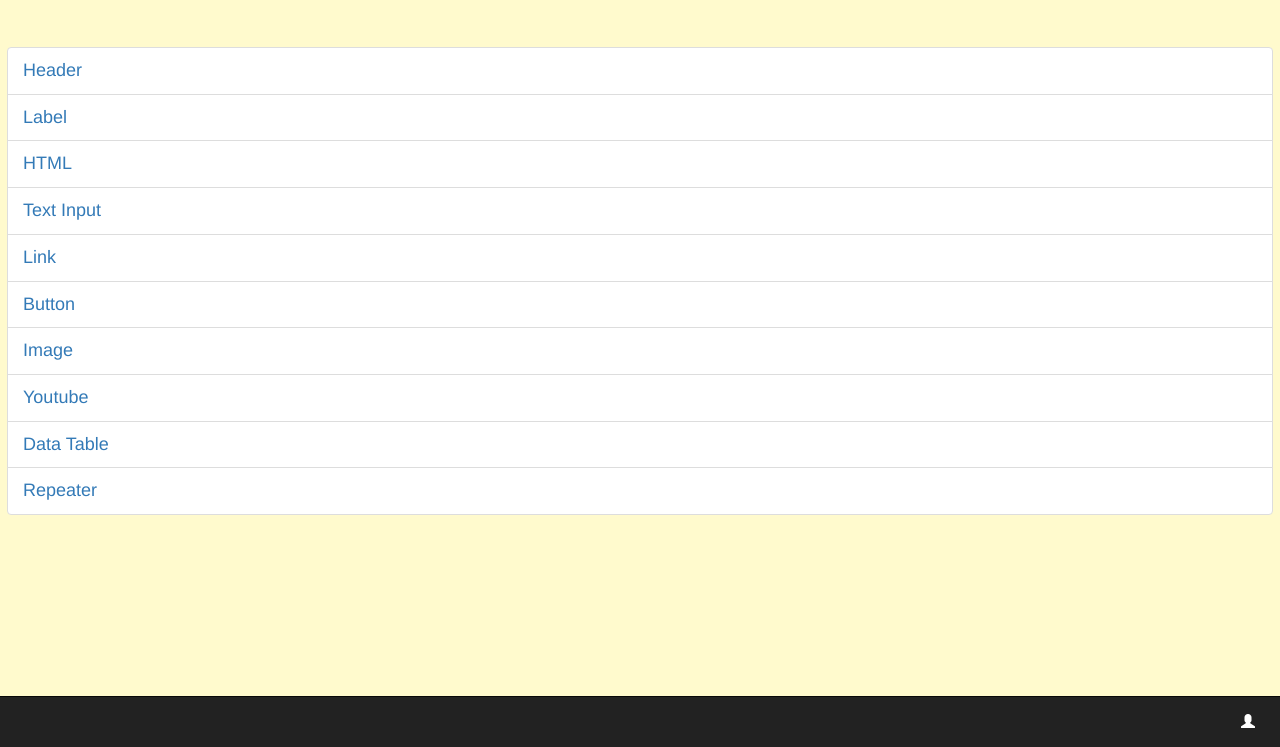
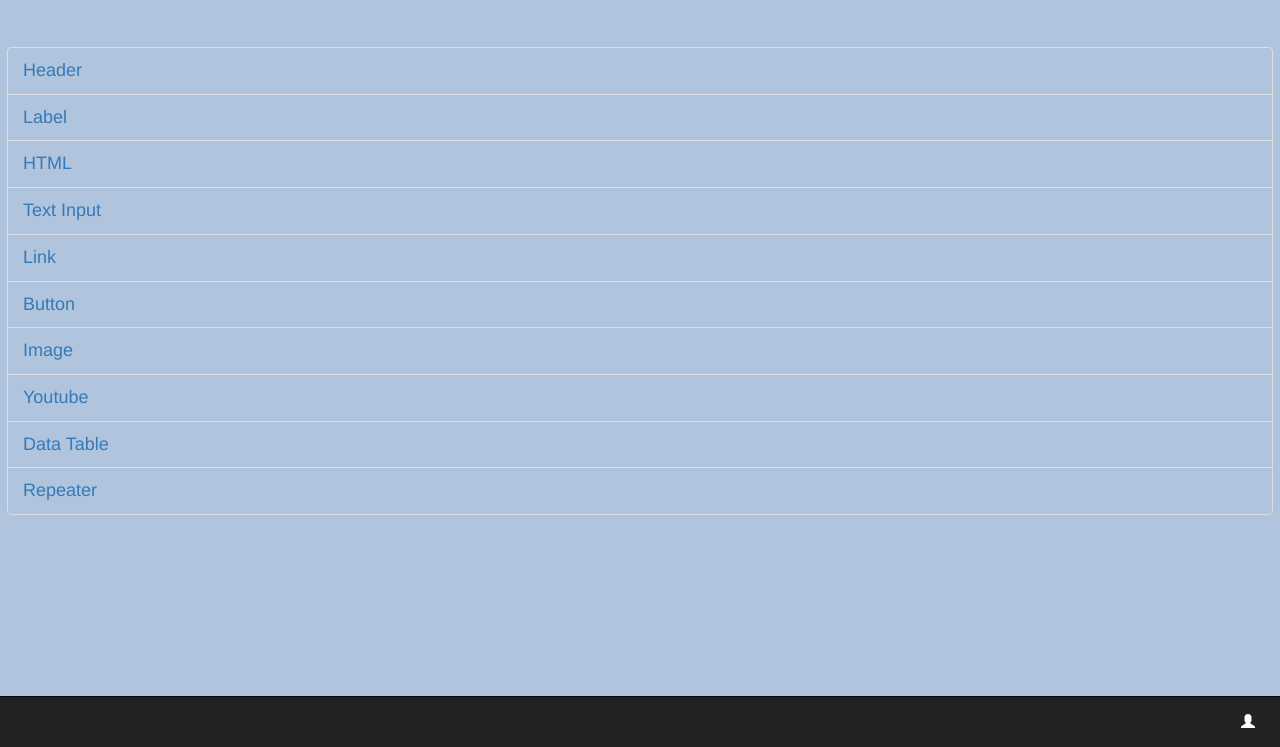
Before and after one commit to Saurin9/shah-saurin-webdev, a website: page public/assignment/widget-chooser.html in a window 1280 px wide. Shown: the part 53-800 px from the top of the page. Drawn offline with nearby package versions, Linux system fonts and the light colour scheme.

Commit message:
bg-color

```diff
--- a/public/assignment/css/style.css
+++ b/public/assignment/css/style.css
@@ -5,11 +5,11 @@ input.form-control {
 body {
     padding-top: 60px;
     padding-bottom: 60px;
-    background-color: lemonchiffon;
+    background-color: lightsteelblue;
 }
 
 .bg-color {
-    background-color: lemonchiffon;
+    background-color: lightsteelblue;
 }
 
 .whiteicon, #setwhite {
--- a/public/assignment/widget-chooser.html
+++ b/public/assignment/widget-chooser.html
@@ -31,52 +31,52 @@
     <div class="row">
         <ul class="list-group list-unstyled list-right-padding table-margin">
 
-            <li class="list-group-item bluecolor bigfont">
+            <li class="list-group-item bluecolor bigfont bg-color">
                 <a href="/assignment/widget-heading.html"> Header
                 </a>
             </li>
 
-            <li class="list-group-item bluecolor bigfont">
+            <li class="list-group-item bluecolor bigfont bg-color">
                 <a href="#"> Label
                 </a>
             </li>
 
-            <li class="list-group-item bluecolor bigfont">
+            <li class="list-group-item bluecolor bigfont bg-color">
                 <a href="#"> HTML
                 </a>
             </li>
 
-            <li class="list-group-item bluecolor bigfont">
+            <li class="list-group-item bluecolor bigfont bg-color">
                 <a href="#"> Text Input
                 </a>
             </li>
 
-            <li class="list-group-item bluecolor bigfont">
+            <li class="list-group-item bluecolor bigfont bg-color">
                 <a href="#"> Link
                 </a>
             </li>
 
-            <li class="list-group-item bluecolor bigfont">
+            <li class="list-group-item bluecolor bigfont bg-color">
                 <a href="#"> Button
                 </a>
             </li>
 
-            <li class="list-group-item bluecolor bigfont">
+            <li class="list-group-item bluecolor bigfont bg-color">
                 <a href="widget-image.html"> Image
                 </a>
             </li>
 
-            <li class="list-group-item bluecolor bigfont">
+            <li class="list-group-item bluecolor bigfont bg-color">
                 <a href="widget-youtube.html"> Youtube
                 </a>
             </li>
 
-            <li class="list-group-item bluecolor bigfont">
+            <li class="list-group-item bluecolor bigfont bg-color">
                 <a href="#"> Data Table
                 </a>
             </li>
 
-            <li class="list-group-item bluecolor bigfont">
+            <li class="list-group-item bluecolor bigfont bg-color">
                 <a href="#"> Repeater
                 </a>
             </li>
```
Also changed, not shown: public/assignment/page-edit.html (+5 -5 lines), public/assignment/page-list.html (+5 -5 lines), public/assignment/page-new.html (+5 -5 lines), public/assignment/website-edit.html (+4 -4 lines), public/assignment/website-list.html (+4 -4 lines), public/assignment/website-new.html (+4 -4 lines).
